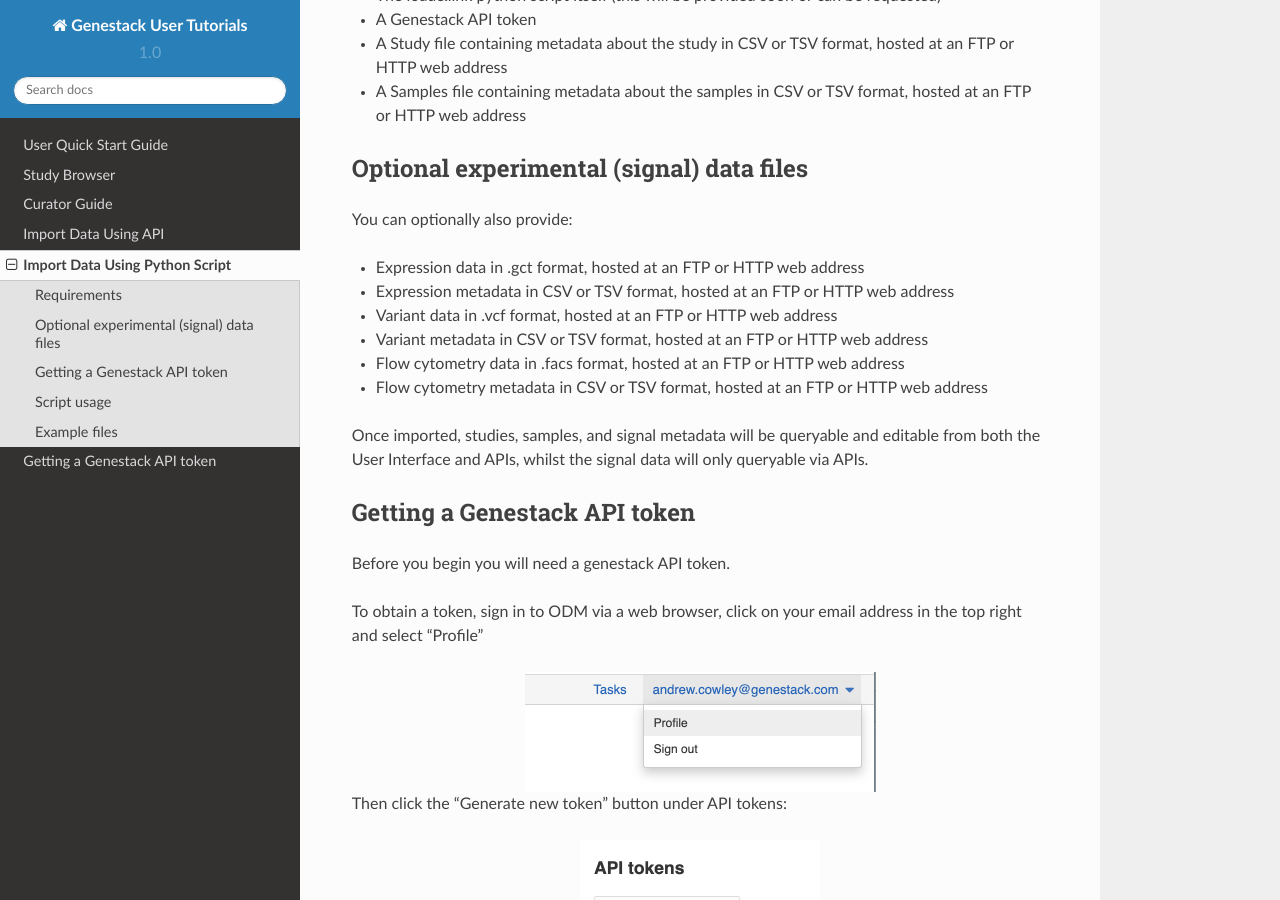
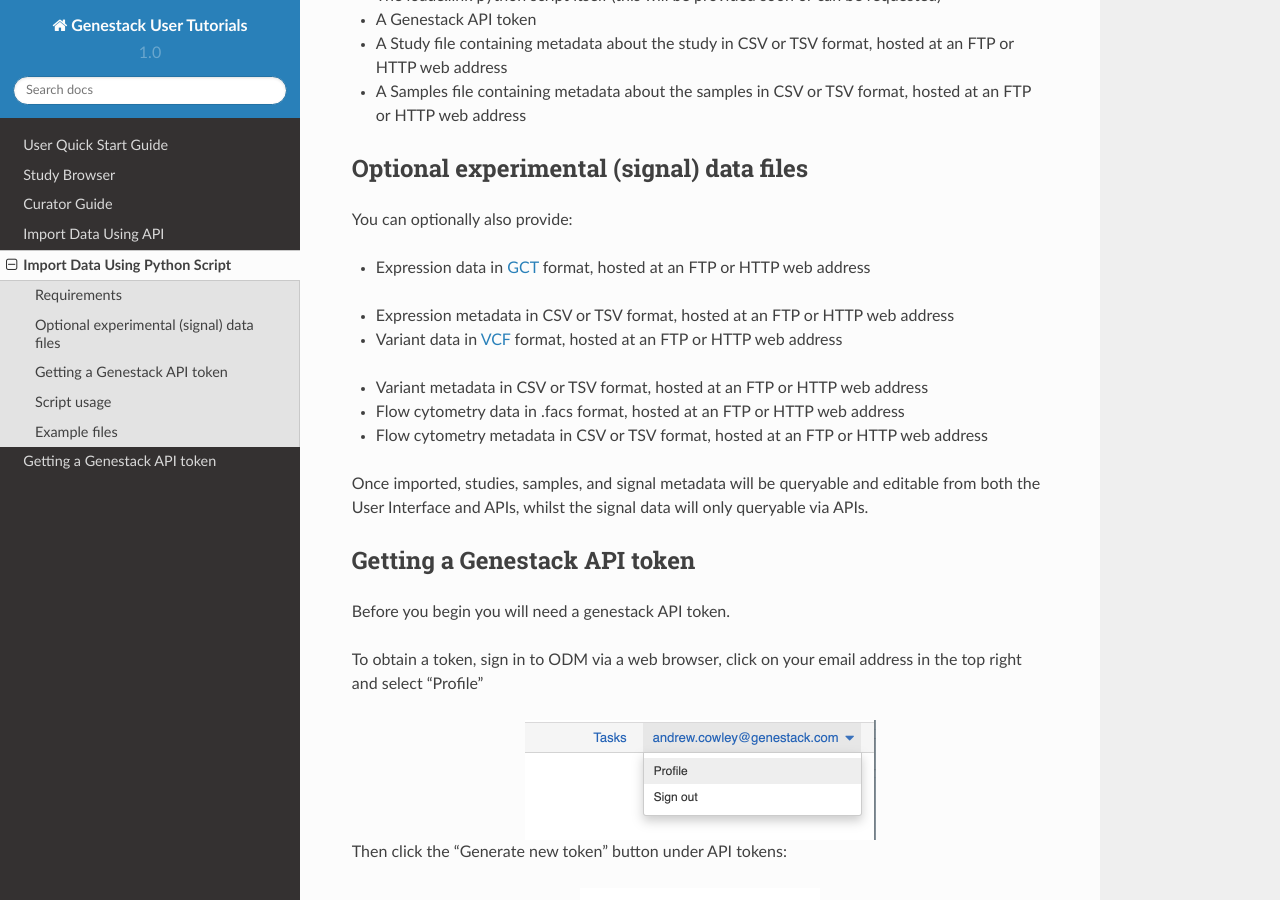
Before and after one commit to genestack/user-guide, a Sphinx documentation site: the page built from source/doc-odm-user-guide/import-data-using-python-script.rst, in a window 1280 px wide and 900 px high, scrolled down 376 px. Built offline with Sphinx 7.4.7 and the Read the Docs theme 2.0.0, drawn with Linux system fonts in a browser that asks for light colours; part of the change alters nothing that is shown.

```diff
--- a/source/doc-odm-user-guide/import-data-using-python-script.rst
+++ b/source/doc-odm-user-guide/import-data-using-python-script.rst
@@ -21,11 +21,13 @@ Optional experimental (signal) data files
 
 You can optionally also provide:
 
-- Expression data in .gct format, hosted at an FTP or HTTP web address
+- Expression data in GCT_ format, hosted at an FTP or HTTP web address
+.. _GCT: https://software.broadinstitute.org/cancer/software/gsea/wiki/index.php/Data_formats#GCT:_Gene_Cluster_Text_file_format_.28.2A.gct.29
 
 - Expression metadata in CSV or TSV format, hosted at an FTP or HTTP web address
 
-- Variant data in .vcf format, hosted at an FTP or HTTP web address
+- Variant data in VCF_ format, hosted at an FTP or HTTP web address
+.. _VCF: https://samtools.github.io/hts-specs/VCFv4.2.pdf
 
 - Variant metadata in CSV or TSV format, hosted at an FTP or HTTP web address
 
```
